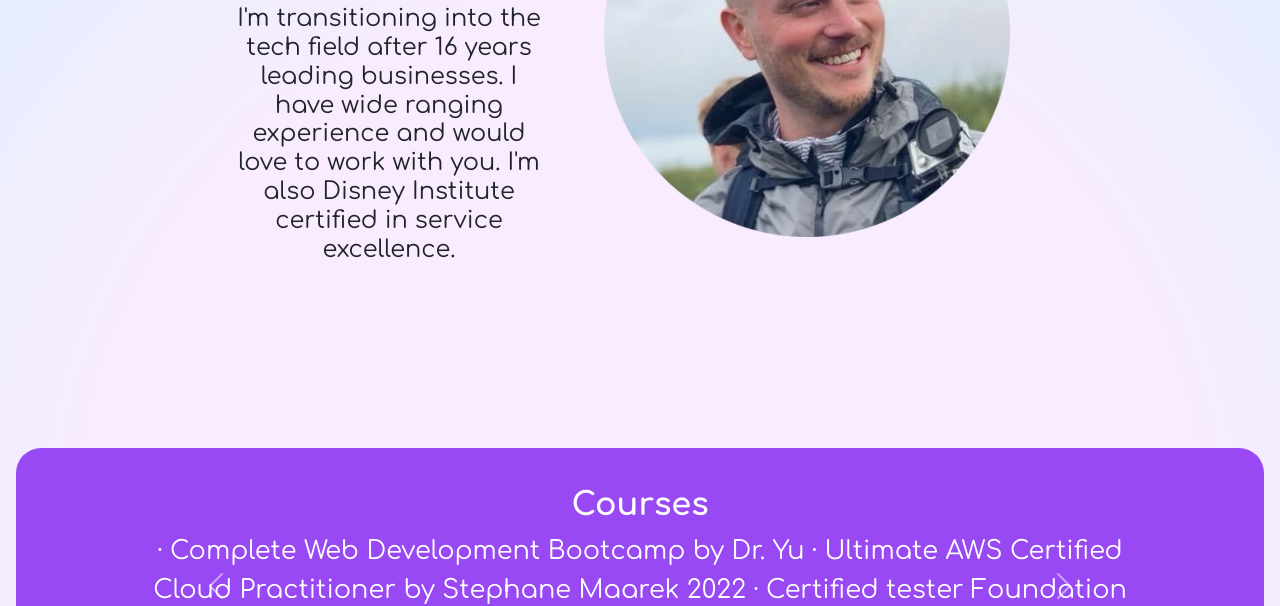
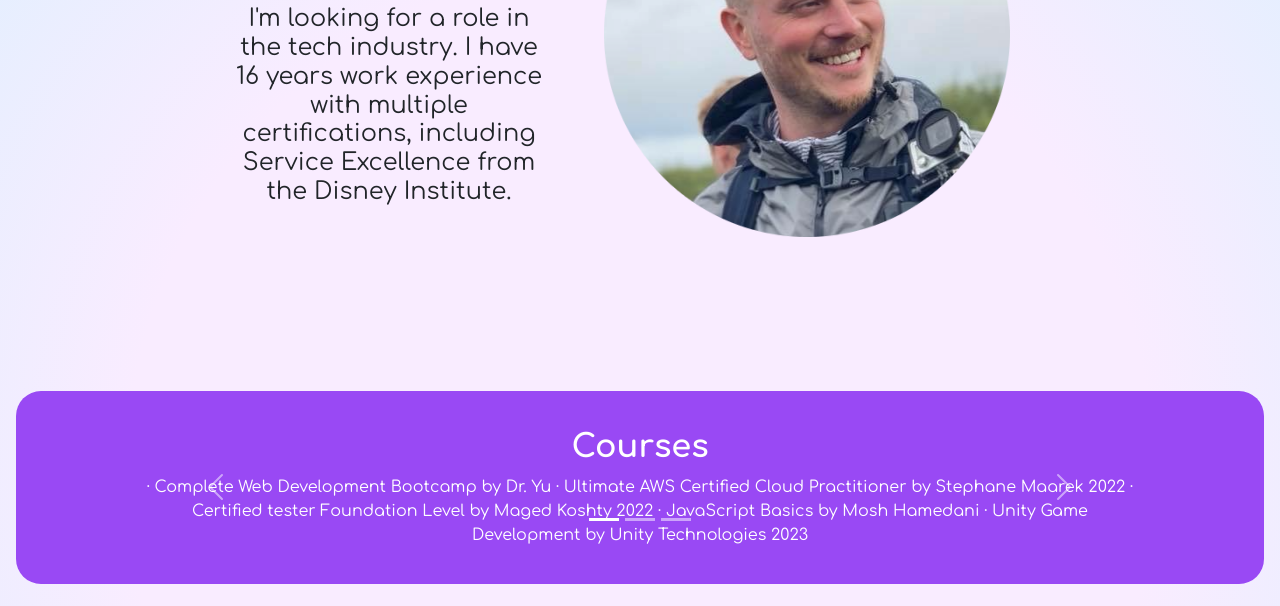
Before and after one commit to Permmm/Permmm.github.io, a plain HTML site: page index.html in a window 1280 px wide. Shown: the part 382-988 px from the top of the page. Drawn offline with nearby package versions, Linux system fonts and the light colour scheme.

Commit message:
verbiage update

```diff
--- a/index.html
+++ b/index.html
@@ -47,7 +47,7 @@ li {
       <div class="container mw-75">
 
         <div class="row justify-content-center" class="intro">
-            <div class="col-sm-4 display-6 Hello"><h1 class="display-4 fw-bold">Hi, I'm Josh!</h1><h4>I'm transitioning into the tech field after 16 years leading businesses. I have wide ranging experience and would love to work with you. I'm also Disney Institute certified in service excellence.</h4>
+            <div class="col-sm-4 display-6 Hello"><h1 class="display-4 fw-bold">Hi, I'm Josh!</h1><h4>I'm looking for a role in the tech industry. I have 16 years work experience with multiple certifications, including Service Excellence from the Disney Institute.</h4>
             <p class="message"></p></div>
             <div class="col-sm-6"><div><img src="images\iceland.png" class="rounded img-responsive" alt="..."></div></div>
         </div>
@@ -63,7 +63,7 @@ li {
         <button type="button" data-bs-target="#carouselExampleIndicators" data-bs-slide-to="1" aria-label="Slide 2"></button>
         <button type="button" data-bs-target="#carouselExampleIndicators" data-bs-slide-to="2" aria-label="Slide 3"></button>
       </div>
-      <div class="carousel-inner" style="font-size:2vw">
+      <div class="carousel-inner">
         <div class="carousel-item active">
           <h2 class="testimonial-text fw-bold">Courses</h2>
           · Complete Web Development Bootcamp by Dr. Yu
--- a/style.css
+++ b/style.css
@@ -58,8 +58,8 @@ background-color: rgb(153, 73, 244);
     margin-right: 1rem;
     color: #fff;
 
+}
 
-}
 
 .skills {
     border-radius: 25px;
```
